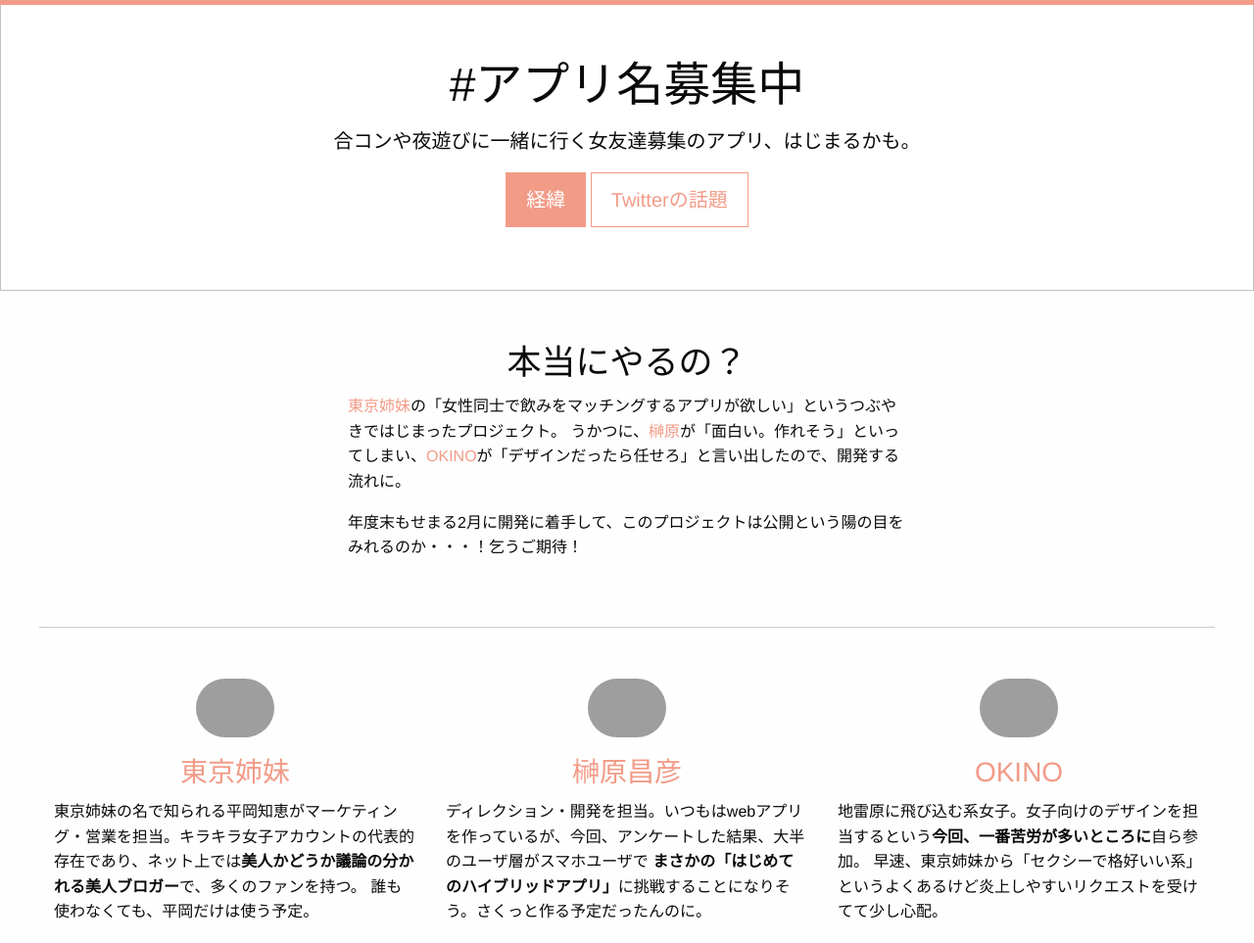
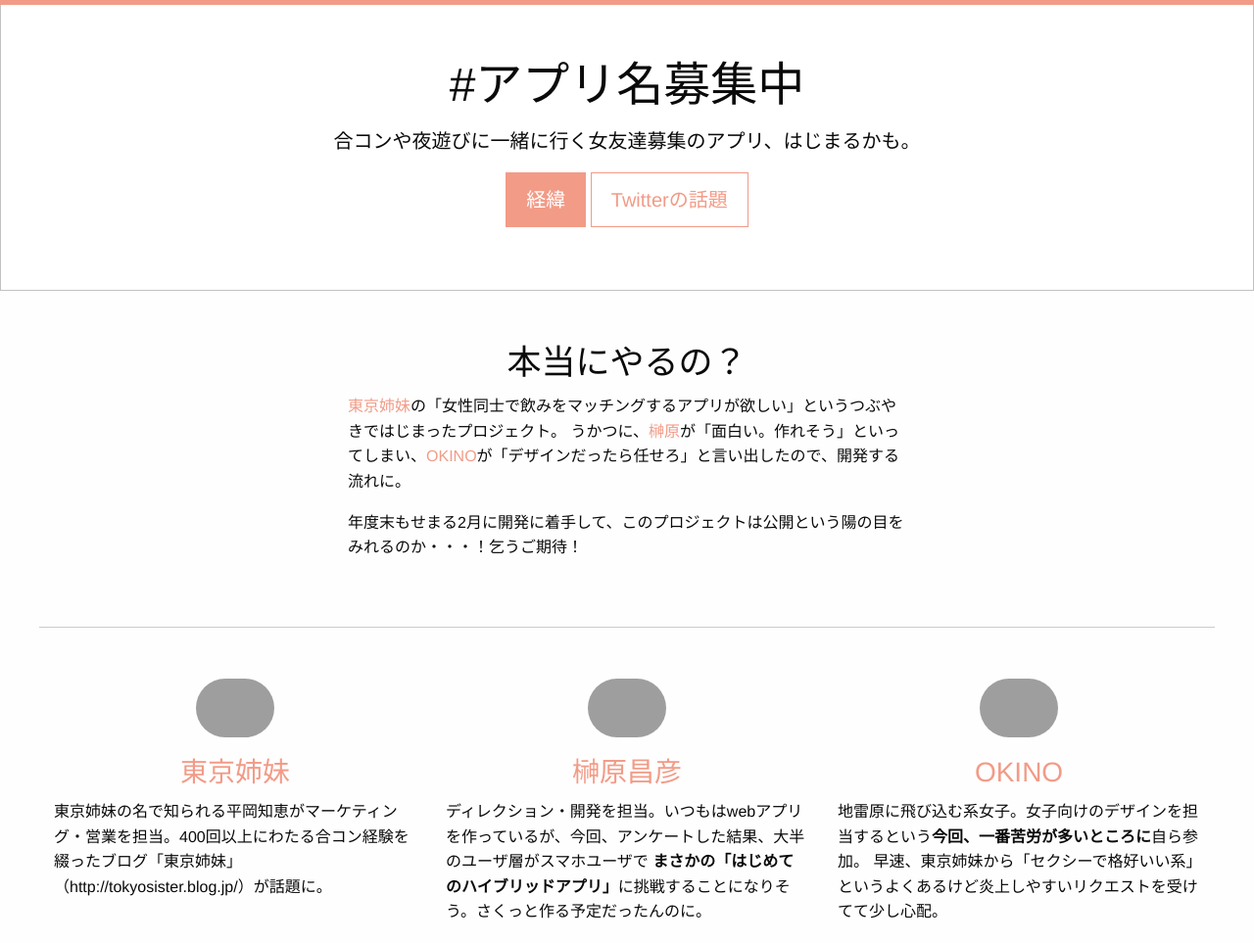
Before and after one commit to tokyosisters/radyapp.github.io, a website: page index.html in a window 1280 px wide. Shown: the top 963 px of the page at 98% size. Drawn offline with Linux system fonts and the light colour scheme; grey boxes are pictures that could not be loaded.

Commit message:
Update index.html

```diff
--- a/index.html
+++ b/index.html
@@ -30,8 +30,7 @@
   <div class="medium-4 columns">
     <div class="text-center"><img class="circle medium circle-icon" src="https://pbs.twimg.com/profile_images/629623609388969984/pCa59nHs.jpg" /></div>
     <h3 class="name text-center"><a href="https://twitter.com/tokyosisters69">東京姉妹</a></h3>
-    <p>東京姉妹の名で知られる平岡知恵がマーケティング・営業を担当。キラキラ女子アカウントの代表的存在であり、ネット上では<strong>美人かどうか議論の分かれる美人ブロガー</strong>で、多くのファンを持つ。
-      誰も使わなくても、平岡だけは使う予定。</p>
+    <p>東京姉妹の名で知られる平岡知恵がマーケティング・営業を担当。400回以上にわたる合コン経験を綴ったブログ「東京姉妹」（http://tokyosister.blog.jp/）が話題に。</p>
   </div>
   <div class="medium-4 columns">
     <div class="name text-center"><img class="circle medium circle-icon" src="https://pbs.twimg.com/profile_images/378800000146256046/65ed3d9a0eae1855a44cb37d278559c0.jpeg" /></div>
```
